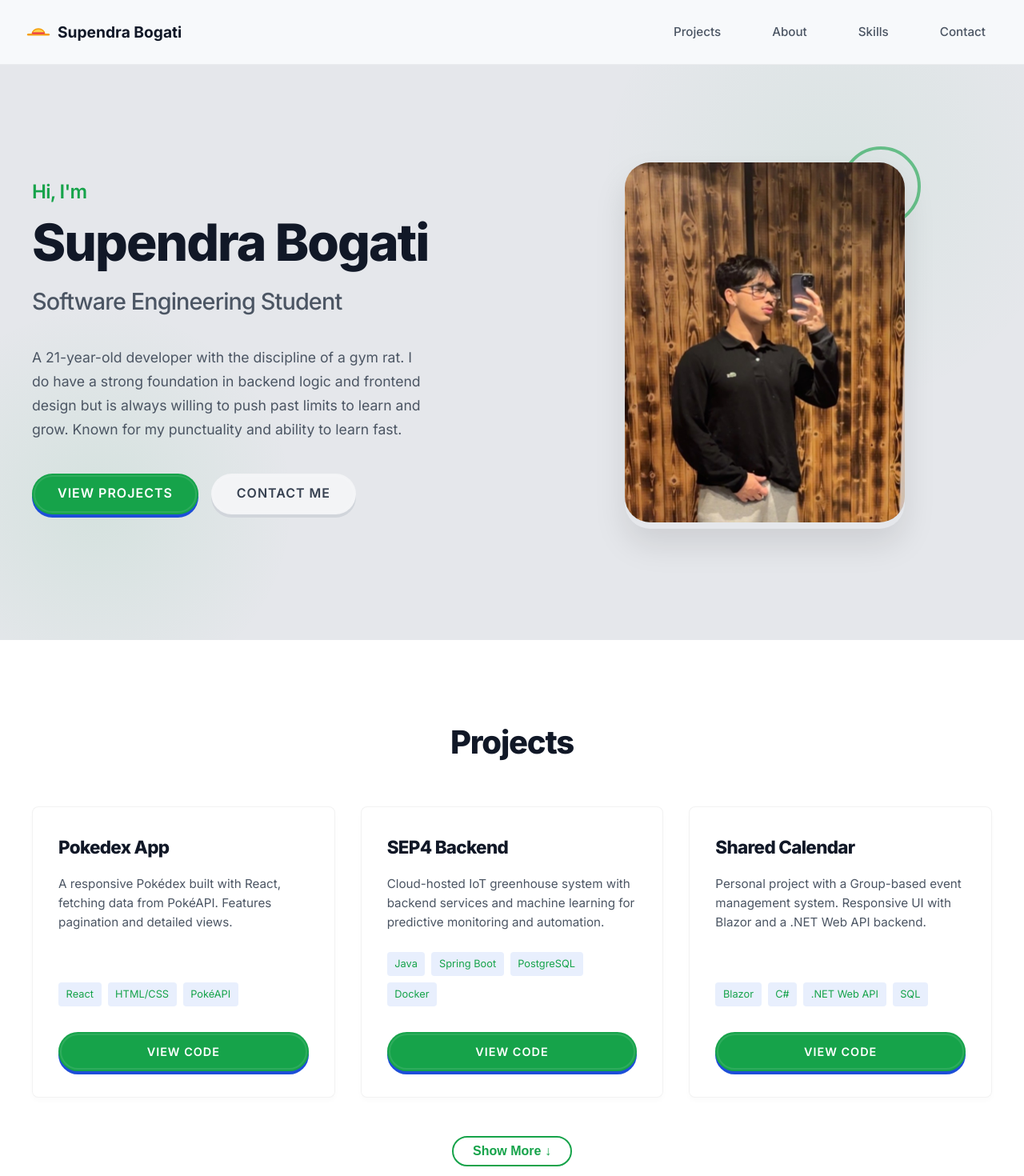
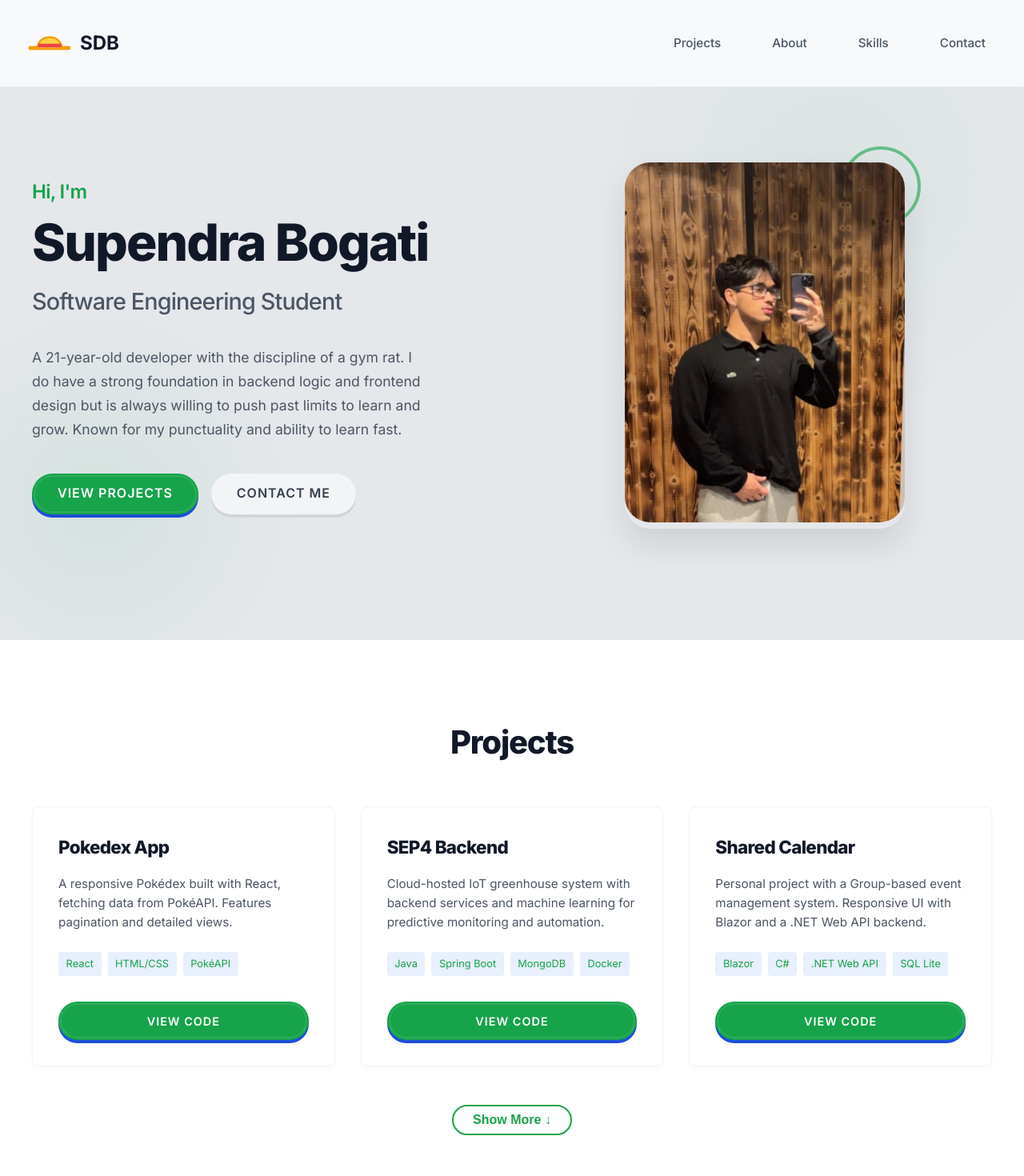
Before and after one commit to SupennD/supen-portfolio, a React (Vite) app: page / in a window 1280 px wide. Shown: the top 1470 px of the page at 80% size. Built offline with nearby package versions, Linux system fonts and the light colour scheme.

Commit message:
changes style

```diff
--- a/src/components/Footer.jsx
+++ b/src/components/Footer.jsx
@@ -5,7 +5,7 @@ const Footer = () => {
     return (
         <footer style={styles.footer}>
             <p style={styles.copy}>
-                &copy; {new Date().getFullYear()} <span style={{ color: 'var(--accent-color)' }}>Supendra Bogati</span>. All rights reserved.
+                &copy; {new Date().getFullYear()} <span style={{ color: 'var(--accent-color)' }}>SDB</span>. All rights reserved.
             </p>
         </footer>
     );
--- a/src/components/HatIcon.jsx
+++ b/src/components/HatIcon.jsx
@@ -3,8 +3,8 @@ import React from 'react';
 const HatIcon = ({ style }) => {
     return (
         <svg
-            width="32"
-            height="32"
+            width="100"
+            height="100"
             viewBox="0 0 100 100"
             fill="none"
             xmlns="http://www.w3.org/2000/svg"
--- a/src/components/Header.jsx
+++ b/src/components/Header.jsx
@@ -30,9 +30,9 @@ const Header = () => {
                 onClick={() => window.scrollTo({ top: 0, behavior: 'smooth' })}
             >
                 <span style={{ marginRight: '0.5rem', display: 'flex', alignItems: 'center' }}>
-                    <HatIcon />
+                    <HatIcon style={{ width: '60px', height: '60px' }} />
                 </span>
-                Supendra Bogati
+                <span style={{ fontSize: '1.5rem', fontWeight: 'italic' }}>SDB</span>
             </motion.div>
 
             {/* Desktop Navigation */}
--- a/src/components/Loader.jsx
+++ b/src/components/Loader.jsx
@@ -11,13 +11,13 @@ const Loader = () => {
                 transition={{ duration: 1.5, repeat: Infinity, ease: "easeInOut" }}
                 style={styles.icon}
             >
-                <HatIcon style={{ width: '80px', height: '80px' }} />
+                <HatIcon />
             </motion.div>
             <motion.div style={styles.barContainer}>
                 <motion.div
                     initial={{ width: 0 }}
                     animate={{ width: '100%' }}
-                    transition={{ duration: 2, ease: "easeInOut" }}
+                    transition={{ duration: 1, ease: "easeInOut" }}
                     style={styles.bar}
                 />
             </motion.div>
@@ -42,7 +42,7 @@ const styles = {
     },
     icon: {
         fontSize: '4rem',
-        marginBottom: '2rem',
+        marginBottom: '0.2rem',
     },
     barContainer: {
         width: '200px',
--- a/src/components/Projects.jsx
+++ b/src/components/Projects.jsx
@@ -16,13 +16,13 @@ const Projects = () => {
         {
             title: "SEP4 Backend",
             desc: "Cloud-hosted IoT greenhouse system with backend services and machine learning for predictive monitoring and automation.",
-            tech: ["Java", "Spring Boot", "PostgreSQL", "Docker"],
+            tech: ["Java", "Spring Boot", "MongoDB", "Docker"],
             link: "https://github.com/SupennD/SEP4-backend"
         },
         {
             title: "Shared Calendar",
             desc: "Personal project with a Group-based event management system. Responsive UI with Blazor and a .NET Web API backend.",
-            tech: ["Blazor", "C#", ".NET Web API", "SQL"],
+            tech: ["Blazor", "C#", ".NET Web API", "SQL Lite"],
             link: "https://github.com/SupennD/Shared_Calendar"
         },
         {
@@ -33,14 +33,14 @@ const Projects = () => {
         },
         {
             title: "Semester 2 Bingo Game",
-            desc: "Favorite one as Interactive bingo board game where 4 players compete to make the combination and make bingo developed as a semester project.",
+            desc: "Favorite one!! as Interactive bingo board game where 4 players compete to make the combination and make bingo developed as a semester project.",
             tech: ["Java", "JavaFX", "Design Patterns"],
             link: "https://github.com/SupennD/Semester2_BingoGame"
         },
         {
             title: "Job Platform",
             desc: "3-tier distributed system helping students find jobs. Features a Java Spring Boot data tier and .NET Blazor client.",
-            tech: ["Java Spring Boot", ".NET Blazor", "Distributed Systems"],
+            tech: ["Java Spring Boot", ".NET Blazor", "Distributed Systems", "PostgreSQL"],
             link: "https://github.com/SupennD/Sem3-JobPlatform"
         }
     ];
--- a/src/components/Skills.jsx
+++ b/src/components/Skills.jsx
@@ -37,7 +37,7 @@ const Skills = () => {
                 { name: "Git", icon: "https://cdn.jsdelivr.net/gh/devicons/devicon/icons/git/git-original.svg" },
                 { name: "GitHub", icon: "https://cdn.jsdelivr.net/gh/devicons/devicon/icons/github/github-original.svg" },
                 { name: "Azure", icon: "https://cdn.jsdelivr.net/gh/devicons/devicon/icons/azure/azure-original.svg" },
-                { name: "Scrum", icon: "/scrum.png" }
+                { name: "Scrum", icon: "https://thenounproject.com/icon/scrum-376069/" }
             ]
         },
         {
```
